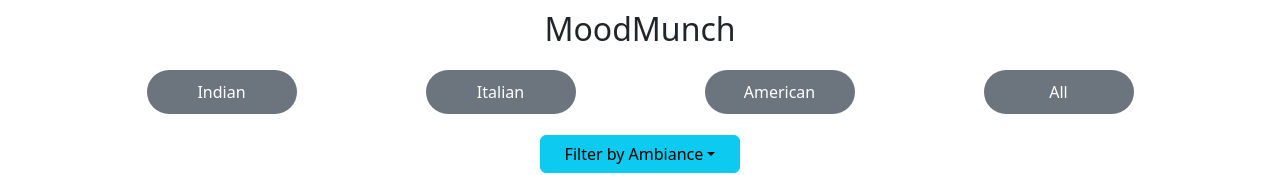
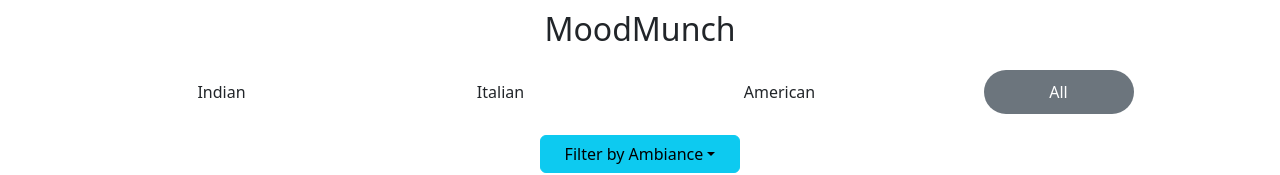
Before and after one commit to emmy-aa/HC25-Emmy-Apaloo-Senior-Project, a React (Create React App) app in the folder moodmunch/: page / in a window 1280 px wide. Shown: the part 256-431 px from the top of the page. Built offline with nearby package versions, Linux system fonts and the light colour scheme.

Commit message:
Implement restaurant filtering, sorting, and search functionality in Home.js

```diff
--- a/moodmunch/src/components/Home.js
+++ b/moodmunch/src/components/Home.js
@@ -39,7 +39,8 @@ const Home = () => {
 
     const sortBy = (type) => {
         const sortedMenu = [...menu].sort((a, b) =>
-            type === 'rating' ? b.rating - a.rating : parseFloat(a.price.slice(1)) - parseFloat(b.price.slice(1))
+            type === 'rating' ? b.rating - a.rating : parseFloat(a.price.replace('$', '').split
+            ('-')[0]) - parseFloat(b.price.replace('$', '').split('-')[0])
         );
         setMenu(sortedMenu);
     };
@@ -58,7 +59,11 @@ const Home = () => {
                     className="form-control"
                     onChange={(e) => {
                         const query = e.target.value.toLowerCase();
-                        setMenu(Fooddata.filter(item => item.rname.toLowerCase().includes(query) || item.category.toLowerCase().includes(query)));
+                        setMenu(Fooddata.filter(item =>
+                            item.rname.toLowerCase().includes(query) ||
+                            item.category.toLowerCase().includes(query) ||
+                            item.address.toLowerCase().includes(query) // Allows searching by location
+                        ));
                     }}
                 />
             </div>
@@ -67,7 +72,12 @@ const Home = () => {
                 <h2 className='text-center mb-3' style={{ fontWeight: 400 }}>MoodMunch</h2>
                 <div className="btn-container d-flex justify-content-around">
                     {['Indian', 'Italian', 'American', 'All'].map(category => (
-                        <FilterButton key={category} label={category} onClick={() => filterMenu('category', category)} className={category === 'All', 'Indian', 'Italian', 'American' ? 'btn-secondary' : `btn-${category.toLowerCase()}`} />
+                        <FilterButton
+                            key={category}
+                            label={category}
+                            onClick={() => filterMenu('category', category)}
+                            className={category === 'All' ? 'btn-secondary' : `btn-${category.toLowerCase()}`}
+                        />
                     ))}
                 </div>
 
```
